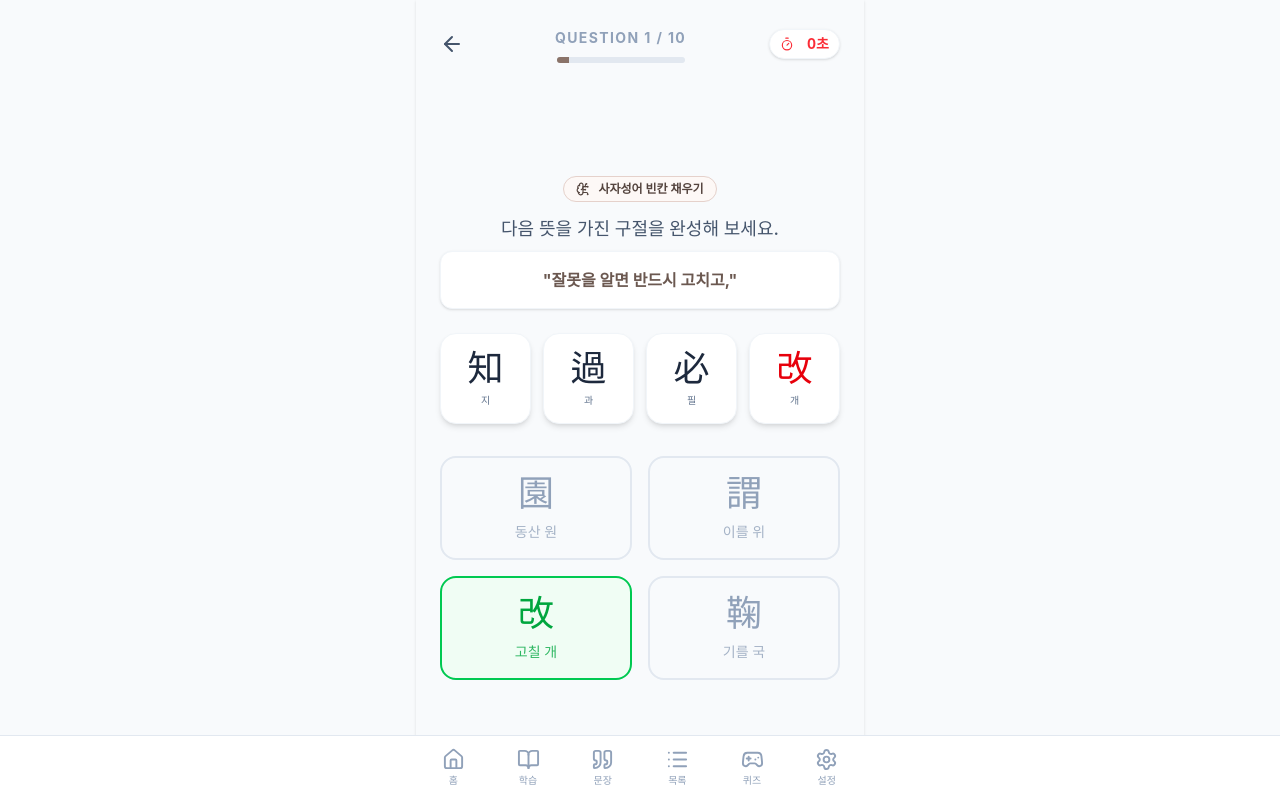
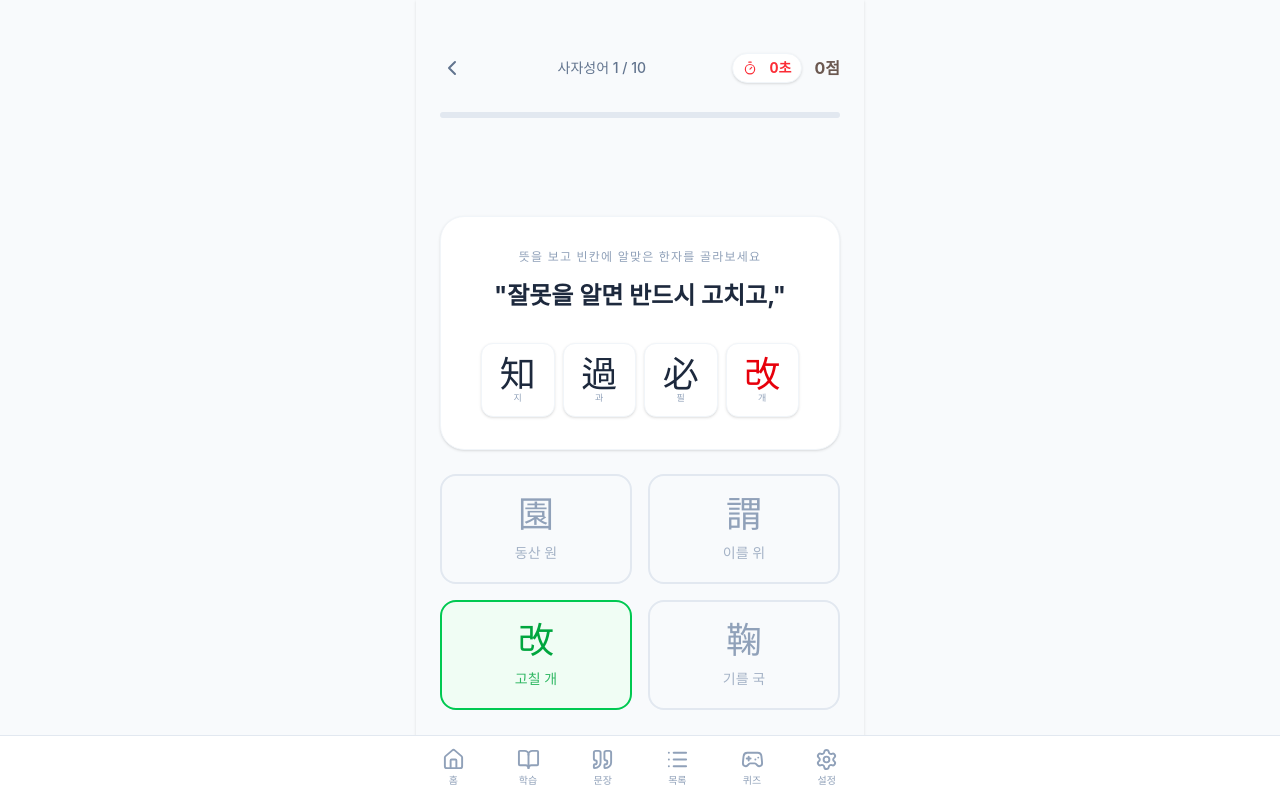
Before and after one commit to iloveadi/1000, a React (Vite) app: page /idiom-quiz in a window 1280 px wide. Built offline with nearby package versions, Linux system fonts and the light colour scheme; a web font is replaced by a local one.

Commit message:
style(IdiomQuiz): align UI/UX with other quiz types

```diff
--- a/src/pages/IdiomQuiz.jsx
+++ b/src/pages/IdiomQuiz.jsx
@@ -1,6 +1,6 @@
 import React, { useState, useEffect, useMemo, useRef } from 'react';
 import { motion, AnimatePresence } from 'framer-motion';
-import { ArrowLeft, CheckCircle2, XCircle, RotateCcw, BrainCircuit, Award, Home, Timer } from 'lucide-react';
+import { ChevronLeft, CheckCircle2, XCircle, RotateCcw, BrainCircuit, Award, Home, Timer } from 'lucide-react';
 import { useNavigate } from 'react-router-dom';
 import useAppStore from '../store/useAppStore';
 import chunjamunData from '../data/chunjamun.json';
@@ -151,6 +151,7 @@ export default function IdiomQuiz() {
     if (questions.length === 0) return null;
 
     if (gameState === 'finished') {
+        const pct = Math.round((score / QUESTIONS_PER_SESSION) * 100);
         return (
             <div className="min-h-screen bg-slate-50 dark:bg-slate-900 px-6 flex flex-col items-center justify-center">
                 <motion.div
@@ -158,37 +159,39 @@ export default function IdiomQuiz() {
                     animate={{ scale: 1, opacity: 1 }}
                     className="w-full max-w-sm bg-white dark:bg-slate-800 rounded-3xl p-8 shadow-xl text-center border border-slate-100 dark:border-slate-700"
                 >
-                    <div className="w-20 h-20 bg-primary-100 dark:bg-primary-900/30 rounded-full flex items-center justify-center mx-auto mb-6">
-                        <Award className="text-primary-600 dark:text-primary-400" size={40} />
+                    <div className="text-6xl mb-4">{pct >= 80 ? '🎉' : pct >= 50 ? '📖' : '💪'}</div>
+                    <h2 className="text-2xl font-black text-slate-800 dark:text-slate-100 mb-2">퀴즈 완료!</h2>
+                    <p className="text-slate-500 dark:text-slate-400 mb-6 text-sm">사자성어 정확도</p>
+
+                    <div className="text-5xl font-black text-primary-600 dark:text-primary-400 mb-1">
+                        {score} <span className="text-2xl text-slate-400">/ {QUESTIONS_PER_SESSION}</span>
                     </div>
-                    <h2 className="text-2xl font-bold text-slate-800 dark:text-slate-100 mb-2">테스트 결과</h2>
-                    <div className="text-5xl font-black text-primary-600 dark:text-primary-400 mb-2">
-                        {score} / {QUESTIONS_PER_SESSION}
-                    </div>
-                    <div className="flex justify-center space-x-4 mb-6 text-sm font-bold">
+
+                    <div className="flex justify-center space-x-4 mb-6 text-sm font-bold mt-2">
                         <span className="text-slate-400">⏱ {elapsedTime}초</span>
                         <span className="text-amber-500">✨ +{score * 10}P</span>
                     </div>
-                    <p className="text-slate-500 dark:text-slate-400 mb-8">
+
+                    <p className="text-slate-500 dark:text-slate-400 mb-8 text-sm px-2">
                         {score === QUESTIONS_PER_SESSION ? "완벽해요! 대단한 실력입니다 👏" :
                             score >= 7 ? "훌륭합니다! 조금만 더 하면 완벽해요 👍" :
                                 "괜찮아요! 다시 한번 도전해보세요 🌱"}
                     </p>
 
-                    <div className="space-y-3">
+                    <div className="flex gap-3">
                         <button
                             onClick={startNewQuiz}
-                            className="w-full bg-primary-600 dark:bg-primary-500 text-white py-4 rounded-2xl font-bold flex items-center justify-center space-x-2 hover:bg-primary-700 transition-colors"
+                            className="flex-1 flex items-center justify-center gap-2 bg-primary-600 hover:bg-primary-700 text-white py-3 rounded-2xl font-bold transition"
                         >
-                            <RotateCcw size={20} />
-                            <span>다시 도전하기</span>
+                            <RotateCcw size={18} />
+                            <span>다시 하기</span>
                         </button>
                         <button
                             onClick={() => navigate('/')}
-                            className="w-full bg-slate-100 dark:bg-slate-700 text-slate-700 dark:text-slate-200 py-4 rounded-2xl font-bold flex items-center justify-center space-x-2 hover:bg-slate-200 transition-colors"
+                            className="flex-1 flex items-center justify-center gap-2 bg-slate-100 dark:bg-slate-700 text-slate-700 dark:text-slate-200 py-3 rounded-2xl font-bold transition"
                         >
-                            <Home size={20} />
-                            <span>홈으로 가기</span>
+                            <Home size={18} />
+                            <span>홈</span>
                         </button>
                     </div>
                 </motion.div>
@@ -199,28 +202,19 @@ export default function IdiomQuiz() {
     const currentPattern = questions[currentIndex];
 
     return (
-        <div className="flex flex-col h-full bg-slate-50 dark:bg-slate-900 transition-colors duration-300 relative overflow-hidden px-6 pt-6 pb-6">
+        <div className="flex flex-col h-full bg-slate-50 dark:bg-slate-900 transition-colors duration-300 relative overflow-hidden px-6 pt-12 pb-6">
             {/* Header */}
-            <div className="flex flex-col mb-4 gap-4">
-                <div className="flex justify-between items-center">
+            <div className="flex justify-between items-center mb-6">
                 <button
                     onClick={() => navigate(-1)}
-                        className="p-2 -ml-2 text-slate-600 dark:text-slate-400 hover:bg-slate-200 dark:hover:bg-slate-800 rounded-full transition"
+                    className="p-2 -ml-2 text-slate-500 dark:text-slate-400 hover:bg-slate-200 dark:hover:bg-slate-800 rounded-full transition"
                 >
-                        <ArrowLeft size={24} />
+                    <ChevronLeft size={24} />
                 </button>
-                    <div className="flex-1 text-center">
-                        <span className="text-sm font-bold text-slate-400 dark:text-slate-500 tracking-widest uppercase">
-                            Question {currentIndex + 1} / {QUESTIONS_PER_SESSION}
+                <span className="text-slate-500 dark:text-slate-400 font-medium text-sm">
+                    사자성어 {currentIndex + 1} / {QUESTIONS_PER_SESSION}
                 </span>
-                        <div className="w-32 h-1.5 bg-slate-200 dark:bg-slate-800 rounded-full mx-auto mt-2 overflow-hidden">
-                            <motion.div
-                                className="h-full bg-primary-500"
-                                initial={{ width: 0 }}
-                                animate={{ width: `${((currentIndex + 1) / QUESTIONS_PER_SESSION) * 100}%` }}
-                            />
-                        </div>
-                    </div>
+                <div className="flex items-center gap-3">
                     <div className="flex items-center gap-1 bg-white dark:bg-slate-800 px-2.5 py-1 rounded-full shadow-sm border border-slate-100 dark:border-slate-700 justify-center shrink-0 min-w-[64px]">
                         <Timer size={14} className={timeLeft <= 2 ? "text-red-500" : "text-slate-400"} />
                         <div className={`text-sm font-bold flex items-center ${timeLeft <= 2 ? "text-red-500" : "text-slate-700 dark:text-slate-200"}`}>
@@ -228,32 +222,39 @@ export default function IdiomQuiz() {
                             <span>초</span>
                         </div>
                     </div>
+                    <span className="text-primary-600 dark:text-primary-400 font-bold hidden sm:inline">{score * 10}점</span>
                 </div>
+            </div>
+
+            {/* Progress bar */}
+            <div className="w-full bg-slate-200 dark:bg-slate-700 h-1.5 rounded-full mb-8">
+                <motion.div
+                    className="h-1.5 bg-primary-500 rounded-full"
+                    animate={{ width: `${((currentIndex) / QUESTIONS_PER_SESSION) * 100}%` }}
+                    transition={{ duration: 0.4 }}
+                />
             </div>
 
             {/* Quiz Area */}
             <div className="flex-1 flex flex-col justify-center max-w-md mx-auto w-full">
 
-                {/* Question Info */}
+                {/* Question Card */}
+                <AnimatePresence mode="wait">
                     <motion.div
                         key={`q-${currentIndex}`}
-                    initial={{ opacity: 0, y: 10 }}
-                    animate={{ opacity: 1, y: 0 }}
-                    className="mb-6 text-center"
+                        initial={{ x: 60, opacity: 0 }}
+                        animate={{ x: 0, opacity: 1 }}
+                        exit={{ x: -60, opacity: 0 }}
+                        transition={{ duration: 0.25 }}
+                        className="bg-white dark:bg-slate-800 rounded-3xl shadow-sm border border-slate-100 dark:border-slate-700 p-8 mb-6 text-center"
                     >
-                    <div className="inline-flex items-center gap-2 bg-primary-50 dark:bg-primary-900/40 text-primary-700 dark:text-primary-300 px-3 py-1 rounded-full text-xs font-bold mb-3 border border-primary-200 dark:border-primary-800">
-                        <BrainCircuit size={14} /> 사자성어 빈칸 채우기
+                        <p className="text-slate-400 dark:text-slate-500 text-xs font-medium uppercase tracking-widest mb-4">뜻을 보고 빈칸에 알맞은 한자를 골라보세요</p>
+                        <div className="text-2xl font-bold text-slate-800 dark:text-slate-100 mb-8 leading-tight">
+                            "{currentPattern.interpretation}"
                         </div>
-                    <p className="text-slate-600 dark:text-slate-300 font-medium text-lg leading-relaxed px-4">
-                        다음 뜻을 가진 구절을 완성해 보세요.
-                    </p>
-                    <p className="text-primary-600 dark:text-primary-400 font-bold mt-2 bg-white dark:bg-slate-800 p-4 rounded-xl shadow-sm border border-slate-100 dark:border-slate-700">
-                        "{currentPattern.interpretation}"
-                    </p>
-                </motion.div>
 
-                {/* Idiom Display */}
-                <div className="grid grid-cols-4 gap-3 mb-8">
+                        {/* Idiom Display inside Card */}
+                        <div className="grid grid-cols-4 gap-2 px-2">
                             <AnimatePresence mode="popLayout">
                                 {currentPattern.group.map((char, index) => {
                                     const isHidden = index === currentPattern.hiddenIndex;
@@ -265,29 +266,33 @@ export default function IdiomQuiz() {
                                             initial={{ scale: 0.8, opacity: 0 }}
                                             animate={{ scale: 1, opacity: 1 }}
                                             className={`
-                                        aspect-square rounded-2xl flex flex-col items-center justify-center relative
-                                        ${isHidden && !showAnswer ? 'bg-slate-200 dark:bg-slate-800 border-2 border-dashed border-slate-300 dark:border-slate-600' : 'bg-white dark:bg-slate-800 shadow-md border border-slate-100 dark:border-slate-700'}
-                                        ${showAnswer && isCorrect ? 'bg-green-50 dark:bg-green-900/30 border-green-200 dark:border-green-800' : ''}
-                                        ${showAnswer && !isCorrect ? 'bg-red-50 dark:bg-red-900/30 border-red-200 dark:border-red-800' : ''}
+                                                aspect-square rounded-xl flex flex-col items-center justify-center relative border transition-colors
+                                                ${isHidden && !showAnswer ?
+                                                    'bg-slate-50 dark:bg-slate-900 border-dashed border-slate-300 dark:border-slate-700' :
+                                                    'bg-white dark:bg-slate-900 border-slate-100 dark:border-slate-800 shadow-sm'}
+                                                ${showAnswer && isCorrect ? 'bg-green-50 dark:bg-green-900/20 border-green-200' : ''}
+                                                ${showAnswer && !isCorrect ? 'bg-red-50 dark:bg-red-900/20 border-red-200' : ''}
                                             `}
                                         >
                                             {(!isHidden || showAnswer) ? (
                                                 <>
-                                            <span className={`text-4xl font-hanja mb-1 ${showAnswer ? (isCorrect ? 'text-green-600 dark:text-green-400' : 'text-red-600 dark:text-red-400') : 'text-slate-800 dark:text-slate-100'}`}>
+                                                    <span className={`text-4xl font-hanja ${showAnswer ? (isCorrect ? 'text-green-600' : 'text-red-600') : 'text-slate-800 dark:text-slate-100'}`}>
                                                         {char.hanja}
                                                     </span>
                                                     {(showAnswer || gameState === 'answered') && (
-                                                <span className="text-[10px] font-medium text-slate-500">{char.sound}</span>
+                                                        <span className="text-[9px] font-medium text-slate-400 -mt-1">{char.sound}</span>
                                                     )}
                                                 </>
                                             ) : (
-                                        <span className="text-3xl text-slate-400 font-bold opacity-50">?</span>
+                                                <span className="text-2xl text-slate-300 font-bold opacity-50">?</span>
                                             )}
                                         </motion.div>
                                     );
                                 })}
                             </AnimatePresence>
                         </div>
+                    </motion.div>
+                </AnimatePresence>
 
                 {/* Options Grid */}
                 <div className="grid grid-cols-2 gap-4">
@@ -314,7 +319,7 @@ export default function IdiomQuiz() {
                                 whileTap={gameState === 'playing' ? { scale: 0.95 } : {}}
                                 onClick={() => handleOptionSelect(option)}
                                 className={`
-                                    relative p-4 rounded-2xl border-2 transition-all duration-300 flex flex-col items-center justify-center min-h-[100px]
+                                    relative p-4 rounded-2xl border-2 transition-all duration-300 flex flex-col items-center justify-center min-h-[110px]
                                     ${btnStyle}
                                 `}
                             >
@@ -326,8 +331,8 @@ export default function IdiomQuiz() {
                                 {gameState === 'answered' && isSelected && (
                                     <div className="absolute -top-3 -right-3">
                                         {isCorrect ?
-                                            <div className="bg-white rounded-full"><CheckCircle2 className="text-green-500" size={28} /></div> :
-                                            <div className="bg-white rounded-full"><XCircle className="text-red-500" size={28} /></div>
+                                            <div className="bg-white rounded-full p-0.5 shadow-sm overflow-hidden"><CheckCircle2 className="text-green-500" size={28} /></div> :
+                                            <div className="bg-white rounded-full p-0.5 shadow-sm overflow-hidden"><XCircle className="text-red-500" size={28} /></div>
                                         }
                                     </div>
                                 )}
```
Lines whose indentation alone changed are shown as unchanged.
